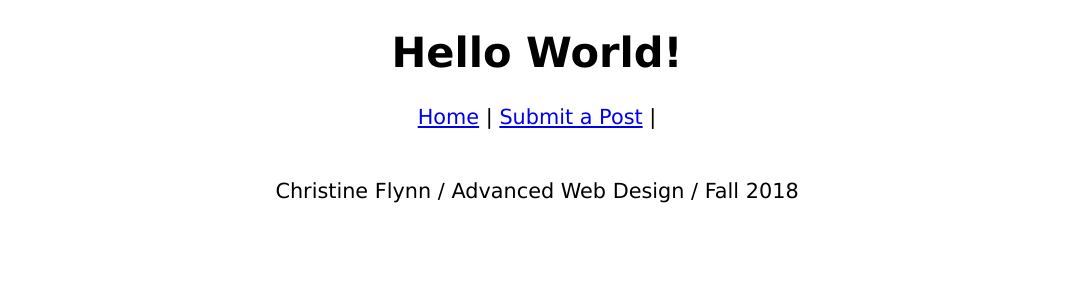
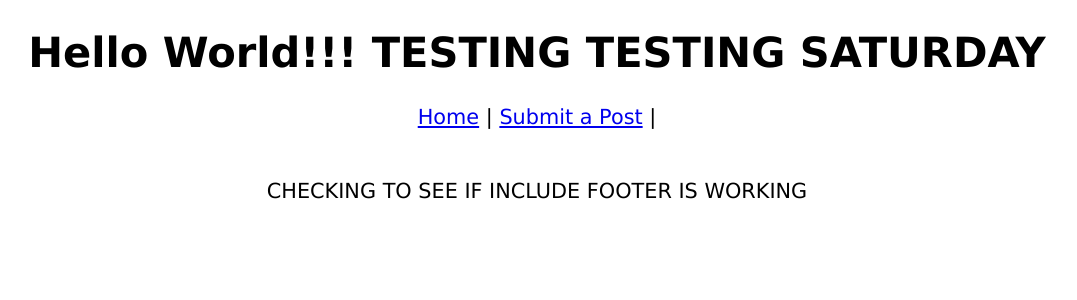
Before and after one commit to cflynn7/blog-cms, a PHP site: page /index.php in a window 1280 px wide. Shown: the top 300 px of the page, without its empty margins (103-1180 px from the left). Run offline with PHP 8.4, Linux system fonts and the light colour scheme; a stand-in replaces the project's code that opens the database connection.

Commit message:
header and footer 9/29
header and footer 9/29

```diff
--- a/footer.php
+++ b/footer.php
@@ -1 +1 @@
-<footer>Christine Flynn / Advanced Web Design / Fall 2018</footer>
+<footer>CHECKING TO SEE IF INCLUDE FOOTER IS WORKING </footer>
--- a/header.php
+++ b/header.php
@@ -1,3 +1,6 @@
+
+<?php include_once 'db_connect.php'; ?>
+
 <!DOCTYPE html>
 <html>
     <head>
@@ -6,6 +9,6 @@
 <body>
 <header>
 
-    <h1>Hello World!</h1>
+    <h1>Hello World!!! TESTING TESTING SATURDAY</h1>
 
 </header>
```
